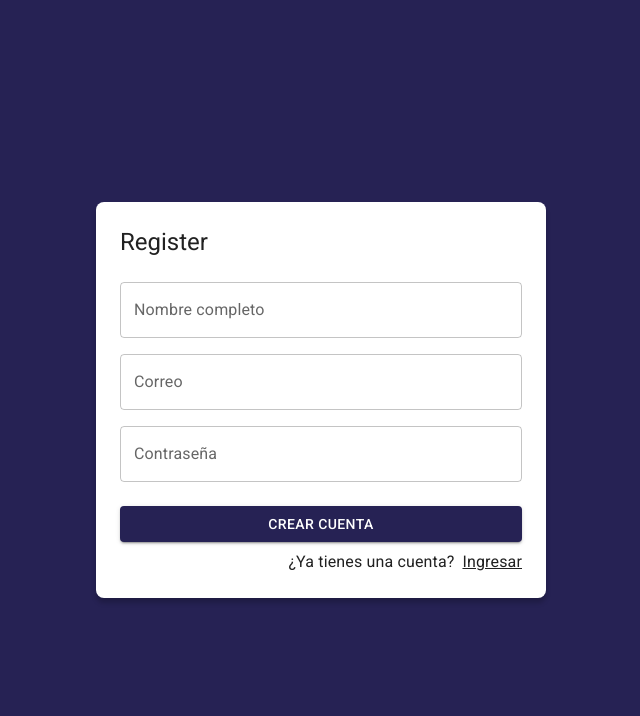
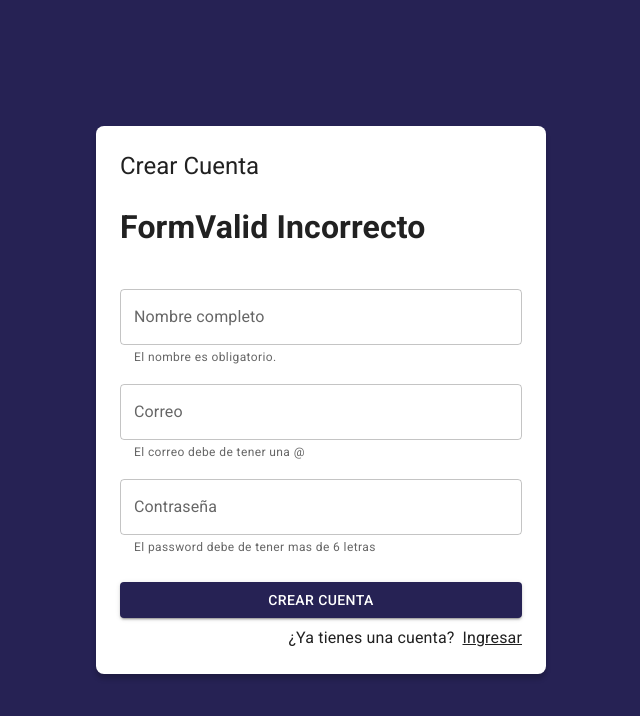
Before and after one commit to santiagozibecchi/Journal-App-, a React (Vite) app: page /auth/register in a window 1280 px wide. Shown: the top 716 px of the page, without its empty margins (319-959 px from the left). Built offline with nearby package versions, Linux system fonts and the light colour scheme.

Commit message:
user with email and password

```diff
--- a/src/auth/pages/LoginPage.jsx
+++ b/src/auth/pages/LoginPage.jsx
@@ -1,4 +1,6 @@
-import { useDispatch } from 'react-redux';
+import { useMemo } from 'react';
+
+import { useDispatch, useSelector } from 'react-redux';
 import { Link as RouterLink } from 'react-router-dom';
 import { Button, Grid, Link, TextField, Typography } from "@mui/material";
 import { Google } from "@mui/icons-material";
@@ -10,6 +12,8 @@ import { checkingAuthentication, startGoogleSignIn } from '../../store/auth';
 
 const LoginPage = () => {
 
+     const { status } = useSelector(state => state.auth)
+
      const dispatch = useDispatch();
 
      const { email, password, onInputChange } = useForm({
@@ -17,17 +21,18 @@ const LoginPage = () => {
           password: '123456'
      });
 
+     const isAuthenticating = useMemo(() => status === 'checking', [status])
+
      const onSubmit = (e) => {
           e.preventDefault();
           console.log({ email, password })
           dispatch(checkingAuthentication());
-     }
+     };
 
      const onGoogleSignIn = () => {
           console.log('onGoogleSignIn');
           dispatch(startGoogleSignIn());
-
-     }
+     };
 
      return (
 
@@ -64,6 +69,7 @@ const LoginPage = () => {
 
                               <Grid item xs={12} sm={6}>
                                    <Button
+                                        disabled={isAuthenticating}
                                         type="submit"
                                         variant="contained"
                                         fullWidth
@@ -74,6 +80,7 @@ const LoginPage = () => {
 
                               <Grid item xs={12} sm={6}>
                                    <Button
+                                        disabled={isAuthenticating}
                                         variant="contained"
                                         fullWidth
                                         onClick={onGoogleSignIn}
--- a/src/auth/pages/RegisterPage.jsx
+++ b/src/auth/pages/RegisterPage.jsx
@@ -1,17 +1,55 @@
+import { useState } from 'react';
+import { useDispatch } from 'react-redux';
+
 import { Link as RouterLink } from 'react-router-dom';
 import { Button, Grid, Link, TextField, Typography } from "@mui/material";
 import AuthLayout from '../layout/AuthLayout';
+import { useForm } from '../../hooks/useForm';
+import { startCreatingUserWithEmailAndPassword } from '../../store/auth';
+
+const formData = {
+     email: '',
+     password: '',
+     displayName: '',
+};
+
+const formValidations = {
+     email: [(value) => value.includes('@'), 'El correo debe de tener una @'],
+     password: [(value) => value.length >= 6, 'El password debe de tener mas de 6 letras'],
+     displayName: [(value) => value.length >= 1, 'El nombre es obligatorio.'],
+}
 
 const RegisterPage = () => {
 
+     const dispatch = useDispatch();
 
+     const [formSubmitted, setFormSubmitted] = useState(false);
+
+     const {
+          formState, displayName, email, password, onInputChange,
+          isFormValid, displayNameValid, emailValid, passwordValid
+     } = useForm(formData, formValidations);
+
+
+
+     const onSubmit = (e) => {
+          e.preventDefault();
+          setFormSubmitted(true);
+
+          if (!isFormValid) return;
+          console.log(formState);
+
+          dispatch(startCreatingUserWithEmailAndPassword(formState));
+     }
 
      return (
 
-          <AuthLayout title='Register'>
+          <AuthLayout title='Crear Cuenta'>
+
+               <h1>FormValid {isFormValid ? 'Valido' : 'Incorrecto'}</h1>
 
                {/* Todo el contenido del AuthLayout es el children = form  */}
-               <form>
+               <form onSubmit={onSubmit}>
                     <Grid container>
                          <Grid item xs={12} sx={{ mt: 2 }}>
                               <TextField
@@ -19,6 +57,11 @@ const RegisterPage = () => {
                                    type="text"
                                    placeholder="Nombre completo"
                                    fullWidth
+                                   name="displayName"
+                                   value={displayName}
+                                   onChange={onInputChange}
+                                   error={!!displayNameValid && formSubmitted}
+                                   helperText={displayNameValid}
                               />
                          </Grid>
                          <Grid item xs={12} sx={{ mt: 2 }}>
@@ -27,6 +70,11 @@ const RegisterPage = () => {
                                    type="email"
                                    placeholder="correo@gmail.com"
                                    fullWidth
+                                   name="email"
+                                   value={email}
+                                   onChange={onInputChange}
+                                   error={!!emailValid && formSubmitted}
+                                   helperText={emailValid}
                               />
                          </Grid>
 
@@ -36,12 +84,20 @@ const RegisterPage = () => {
                                    type="password"
                                    placeholder="Contraseña"
                                    fullWidth
+                                   name="password"
+                                   value={password}
+                                   onChange={onInputChange}
+                                   error={!!passwordValid && formSubmitted}
+                                   helperText={passwordValid}
                               />
                          </Grid>
 
                          <Grid container spacing={2} sx={{ mt: 1, mb: 1 }}>
                               <Grid item xs={12}>
-                                   <Button variant="contained" fullWidth>
+                                   <Button
+                                        type='submit'
+                                        variant="contained"
+                                        fullWidth>
                                         Crear cuenta
                                    </Button>
                               </Grid>
--- /dev/null
+++ b/src/firebase/providers.js
@@ -0,0 +1,63 @@
+import { createUserWithEmailAndPassword, GoogleAuthProvider, signInWithPopup } from "firebase/auth";
+import { FireBaseAuth } from "./config";
+
+const googleProvider = new GoogleAuthProvider();
+
+
+export const signInWithGoogle = async () => {
+
+     try {
+
+          const result = await signInWithPopup(FireBaseAuth, googleProvider);
+          // const credentials = GoogleAuthProvider.credentialFromResult(result);
+          // FireBaseAuth tiene toda la confifuracion de la autenticacion basado en la version 9 de firebase
+
+          const { displayName, email, photoURL, uid } = result.user;
+
+          return {
+               ok: true,
+               // User info
+               displayName,
+               email,
+               photoURL,
+               uid,
+          }
+
+     } catch (error) {
+          // Handle Errors here.
+          const errorCode = error.code;
+          const errorMessage = error.message;
+
+          return {
+               ok: false,
+               errorMessage,
+          }
+     }
+}
+
+export const registerUserWithEmailPassword = async ({ email, password, displayName }) => {
+
+     try {
+          console.log(({ email, password, displayName }));
+
+          const resp = await createUserWithEmailAndPassword(FireBaseAuth, email, password)
+          const { uid, photoURL } = resp.user;
+          console.log(resp);
+          // TODO: Actualizar el displayName en Firebase
+
+          return {
+               ok: true,
+               uid,
+               photoURL,
+               email,
+               displayName,
+          }
+
+     } catch (error) {
+          console.log(error);
+          return {
+               ok: false,
+               errorMessage: error.message,
+          }
+     }
+}
--- a/src/hooks/useForm.js
+++ b/src/hooks/useForm.js
@@ -1,8 +1,27 @@
-import { useState } from 'react';
+import { useEffect, useMemo, useState } from 'react';
 
-export const useForm = (initialForm = {}) => {
+export const useForm = (initialForm = {}, formValidations = {}) => {
 
      const [formState, setFormState] = useState(initialForm);
+     const [formValidation, setFormValidation] = useState({});
+
+     useEffect(() => {
+          createValidators();
+     }, [formState]);
+
+     // useMemo porque quiero memorizar el valor porque puede ser que la persona
+     // este trabajando en cambiar algo que no deberia afectar con cambiar el isFormValid
+     // se deberia volver a procesar si cambia el formState
+     const isFormValid = useMemo(() => {
+
+          // barro cada una de las propiedades del formValidation y verificar si tienen el
+          // valor del null
+          for (const formValue of Object.keys(formValidation)) {
+               if (formValidation[formValue] !== null) return false;
+          }
+
+          return true;
+     }, [formValidation])
 
      const onInputChange = ({ target }) => {
           const { name, value } = target;
@@ -16,10 +35,26 @@ export const useForm = (initialForm = {}) => {
           setFormState(initialForm);
      }
 
+     // nuevo estado para saber si los formularios/ inputs son validos o no
+     const createValidators = () => {
+          const formCheckedValues = {};
+
+          for (const formFields of Object.keys(formValidations)) {
+               const [fn, errorMessage /* = 'Este campo es requerido.' */] = formValidations[formFields];
+
+               // propiedad computada => estoy creando las propiedades que voy a mandar
+               formCheckedValues[`${formFields}Valid`] = fn(formState[formFields]) ? null : errorMessage;
+          }
+
+          setFormValidation(formCheckedValues);
+     }
+
      return {
           ...formState,
           formState,
           onInputChange,
           onResetForm,
+          ...formValidation,
+          isFormValid
      }
 }
--- a/src/store/auth/authSlice.js
+++ b/src/store/auth/authSlice.js
@@ -11,14 +11,24 @@ export const authSlice = createSlice({
           errorMessage: null,
      },
      reducers: {
-          login: (state, action) => {
-
+          login: (state, { payload }) => {
+               state.status = 'authenticated';
+               state.uid = payload.uid;
+               state.email = payload.email;
+               state.displayName = payload.displayName;
+               state.photoURL = payload.photoURL;
+               state.errorMessage = null;
           },
-          logout: (state, payload) => {
-
+          logout: (state, { payload }) => {
+               state.status = 'not-authenticated';
+               state.uid = null;
+               state.email = null;
+               state.displayName = null;
+               state.photoURL = null;
+               state.errorMessage = payload.errorMessage;
           },
           checkingCredentials: (state) => {
-               state.status = 'checking';
+               state.status = 'checking'
           },
      },
 });
--- a/src/store/auth/thunks.js
+++ b/src/store/auth/thunks.js
@@ -1,4 +1,5 @@
-import { checkingCredentials } from "./authSlice"
+import { registerUserWithEmailPassword, signInWithGoogle } from "../../firebase/providers";
+import { checkingCredentials, logout, login } from "./"
 
 
 export const checkingAuthentication = (email, password) => {
@@ -12,8 +13,25 @@ export const checkingAuthentication = (email, password) => {
 // Comienza con start para saber que es el inicio de una tarea asincrona
 
 export const startGoogleSignIn = () => {
-     return async(dispatch) => {
+     return async (dispatch) => {
 
           dispatch(checkingCredentials())
+
+          const result = await signInWithGoogle();
+          if (!result.ok) return dispatch(logout(result.errorMessage));
+
+          dispatch(login(result))
      };
 };
+
+export const startCreatingUserWithEmailAndPassword = ({ email, password, displayName }) => {
+     return async (dispatch) => {
+
+          dispatch(checkingCredentials());
+
+          const resp = await registerUserWithEmailPassword({ email, password, displayName });
+
+          console.log(resp);
+
+     }
+}
```
